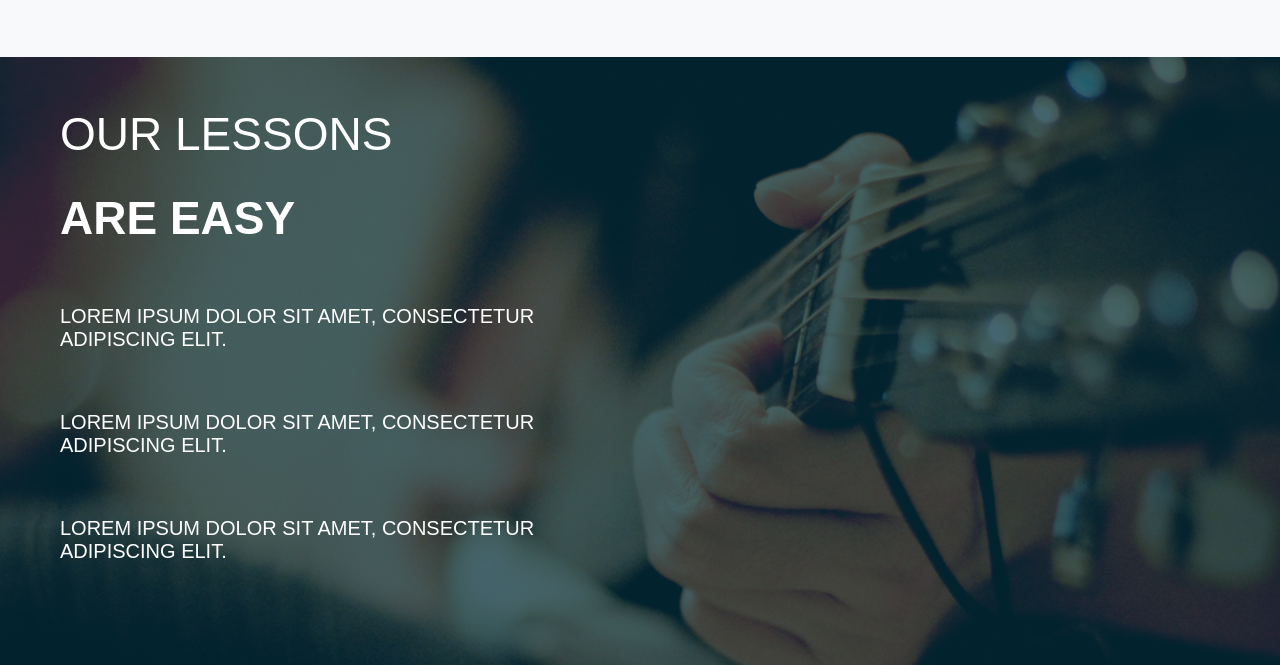
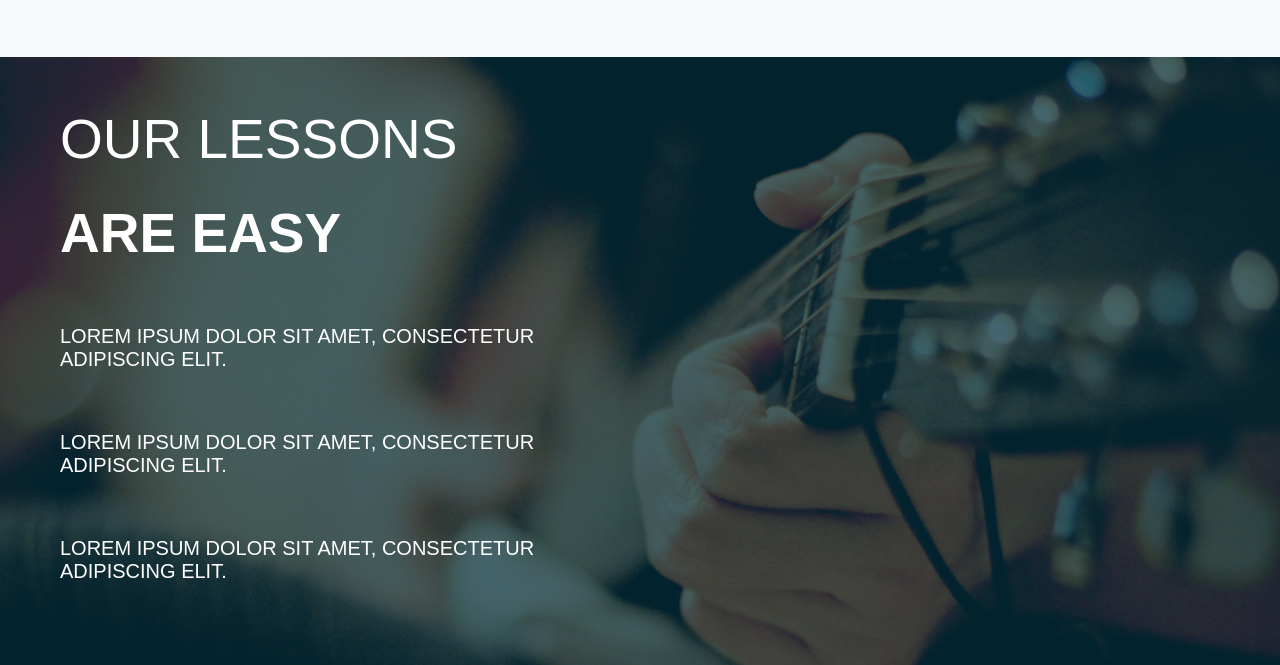
Before and after one commit to blindacai/Scss-layout, a plain HTML site: page index.html in a window 1280 px wide. Shown: the part 1369-2034 px from the top of the page. Drawn offline with Linux system fonts and the light colour scheme.

Commit message:
if condition in media query

```diff
--- a/scss/mixins.scss
+++ b/scss/mixins.scss
@@ -23,6 +23,9 @@
         display: block;              // display text in two lines
         text-transform: uppercase;
         font-weight: bold;
+        @include mQ(3000px, 1000px){   // apply when in between these two values
+            font-size: 55px;
+        }
     }
 
     span.title{
@@ -51,8 +54,15 @@
 }
 
 // media query
-@mixin mQ($arg){
-    @media screen and (max-width: $arg){
-        @content;
+@mixin mQ($arg...){
+    @if length($arg) == 1{
+        @media screen and (max-width: nth($arg, 1)){
+            @content;
+        }
+    }
+    @if length($arg) == 2{
+        @media screen and (max-width: nth($arg, 1)) and (min-width: nth($arg, 2)){
+            @content;
+        }
     }
 }
```
Also changed, not shown: css/styles.css.
